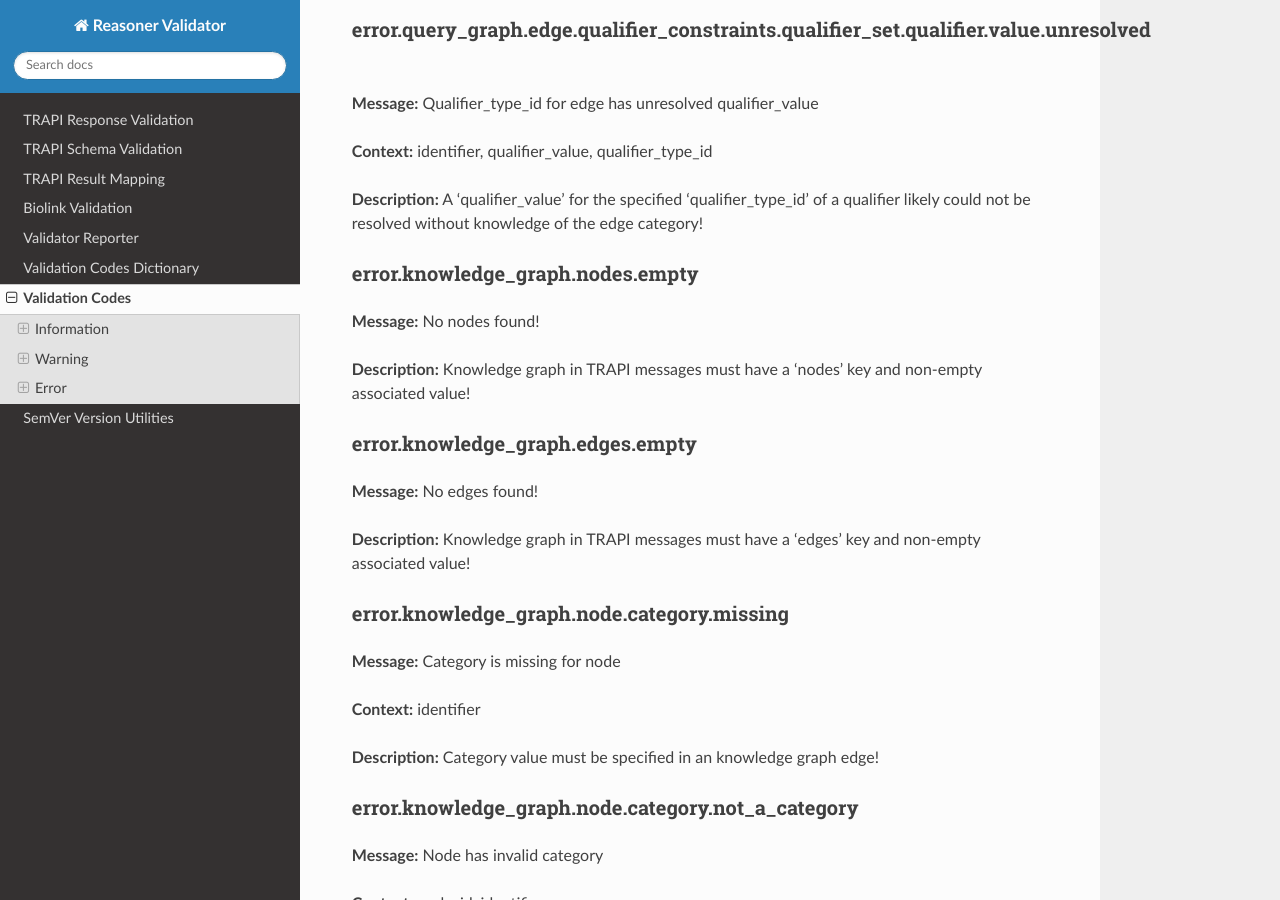
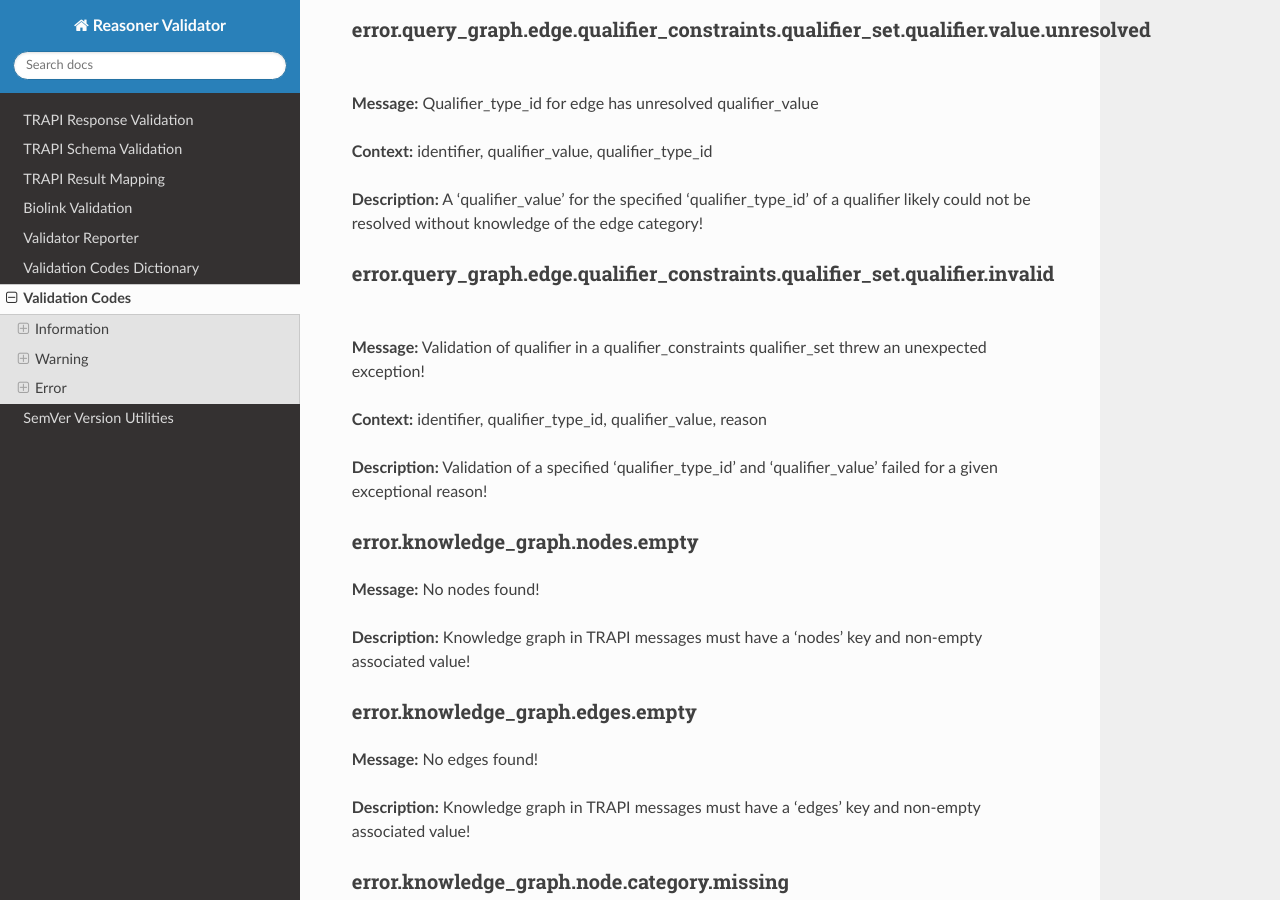
Before and after one commit to NCATSTranslator/reasoner-validator, a Sphinx documentation site: the page built from docs/validation_codes_dictionary.md, in a window 1280 px wide and 900 px high, scrolled down 16454 px. Built offline with Sphinx 7.4.7 and the Read the Docs theme 2.0.0, drawn with Linux system fonts in a browser that asks for light colours; some of the changed text lies outside the part shown.

Commit message:
Add in missing validation codes (triggered rarely...). Report exception reason to those codes

```diff
--- a/docs/validation_codes_dictionary.md
+++ b/docs/validation_codes_dictionary.md
@@ -614,6 +614,14 @@
 
 **Description:** A 'qualifier_value' for the specified 'qualifier_type_id' of a qualifier likely could not be resolved without knowledge of the edge category!
 
+### error.query_graph.edge.qualifier_constraints.qualifier_set.qualifier.invalid
+
+**Message:** Validation of qualifier in a qualifier_constraints qualifier_set threw an unexpected exception!
+
+**Context:** identifier, qualifier_type_id, qualifier_value, reason
+
+**Description:** Validation of a specified 'qualifier_type_id' and 'qualifier_value' failed for a given exceptional reason!
+
 ### error.knowledge_graph.nodes.empty
 
 **Message:** No nodes found!
@@ -937,3 +945,11 @@
 **Context:** edge_id, identifier, qualifier_type_id
 
 **Description:** A 'qualifier_value' for the specified 'qualifier_type_id' of a qualifier likely could not be resolved without knowledge of the edge category!
+
+### error.knowledge_graph.edge.qualifiers.qualifier.invalid
+
+**Message:** Validation of qualifier in qualifiers threw an unexpected exception!
+
+**Context:** identifier, qualifier_type_id, qualifier_value, reason
+
+**Description:** Validation of a specified 'qualifier_type_id' and 'qualifier_value' failed for a given exceptional reason!
```
Also changed, not shown: 2 other files.
